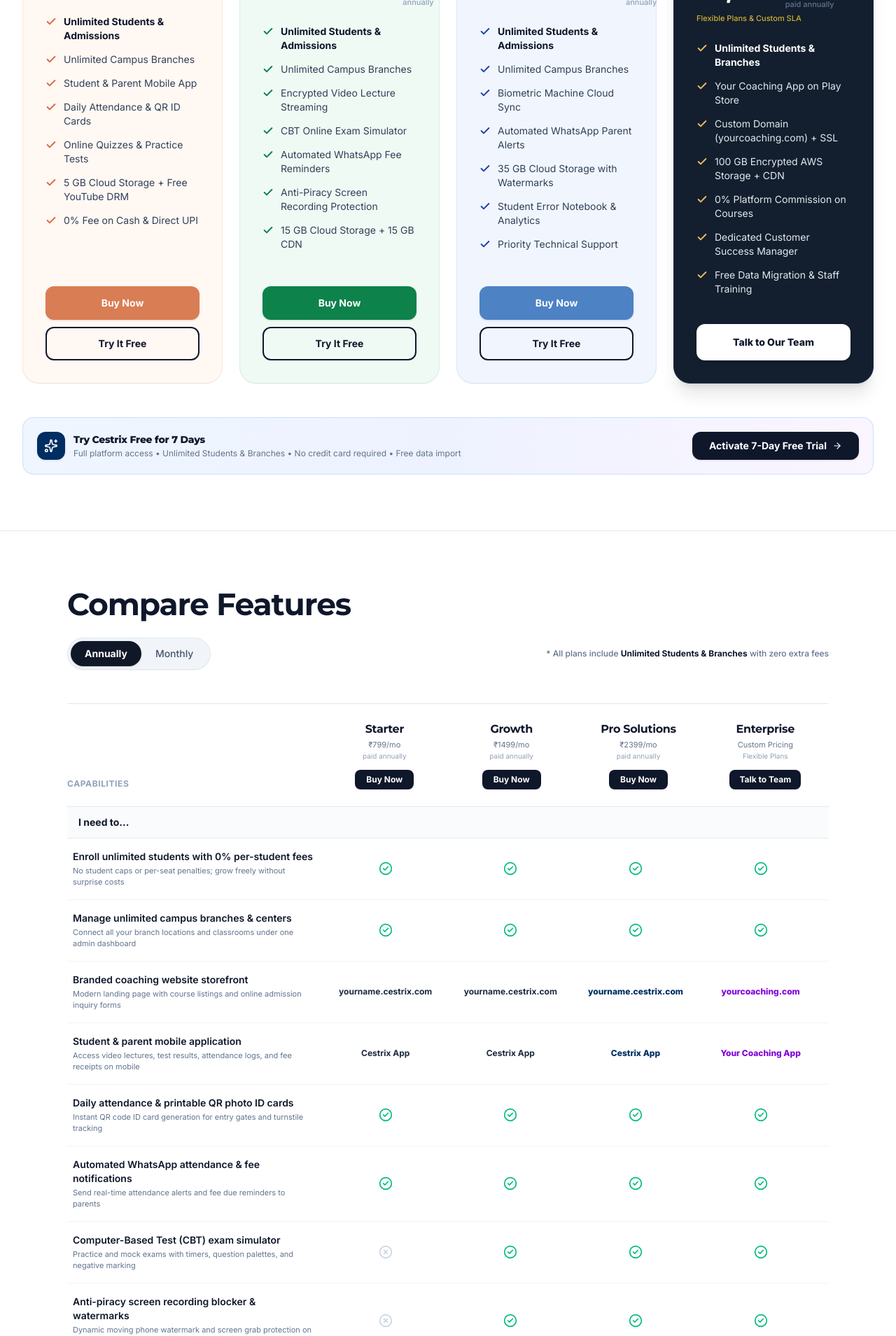
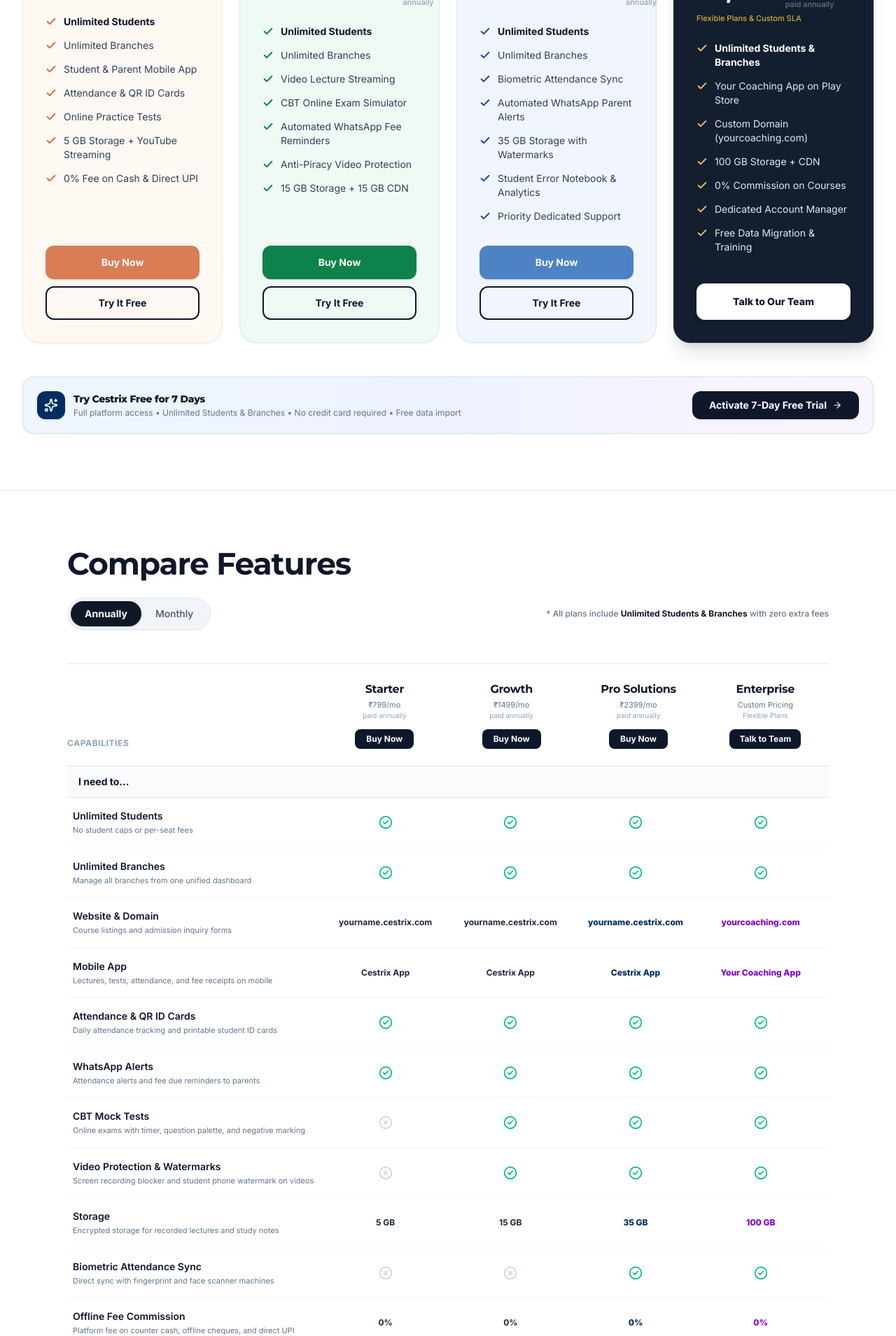
Before and after one commit to ashukumari95/cestrix-_learning, a React (Vite) app: page /pricing in a window 1280 px wide. Shown: the part 660-2569 px from the top of the page at 70% size. Built offline with nearby package versions, Linux system fonts and the light colour scheme.

Commit message:
Simplify pricing table labels, remove redundant words and Keep 100%

```diff
--- a/src/data/pricingData.ts
+++ b/src/data/pricingData.ts
@@ -34,11 +34,11 @@
     annualPrice: 799,
     studentsCap: 'Unlimited Students',
     branchesText: 'Unlimited Branches',
-    storageText: '5 GB Cloud Storage',
-    bandwidthText: 'YouTube DRM + Free Unlimited Streaming',
+    storageText: '5 GB Storage',
+    bandwidthText: 'Free YouTube Streaming',
     whatsappText: 'Unlimited WhatsApp Alerts',
-    commissionBadge: '5% Digital Course Fee',
-    commissionSub: '0% Platform Fee on Offline Cash & Direct UPI',
+    commissionBadge: '5% Course Fee',
+    commissionSub: '0% Fee on Cash & Direct UPI',
     isPopular: false,
     isEnterprise: false,
     cardBorder: 'border-[#FCE7DC] hover:border-orange-300 bg-[#FFF8F3] shadow-sm',
@@ -47,13 +47,13 @@
     ctaLink: '/book-demo?plan=starter',
     diffTag: 'Core Inclusions:',
     features: [
-      'Unlimited Students & Admissions',
-      'Unlimited Campus Branches',
+      'Unlimited Students',
+      'Unlimited Branches',
       'Student & Parent Mobile App',
-      'Daily Attendance & Printable QR ID Cards',
-      'Online MCQ Practice Tests',
-      '5 GB Cloud Storage + Free YouTube DRM',
-      '0% Fee on Counter Cash & Direct UPI'
+      'Attendance & Printable QR ID Cards',
+      'Online Practice Tests',
+      '5 GB Storage + YouTube Streaming',
+      '0% Fee on Cash & Direct UPI'
     ]
   },
   {
@@ -66,11 +66,11 @@
     annualPrice: 1499,
     studentsCap: 'Unlimited Students',
     branchesText: 'Unlimited Branches',
-    storageText: '15 GB Video Storage',
-    bandwidthText: '15 GB CDN + YouTube DRM',
+    storageText: '15 GB Storage',
+    bandwidthText: '15 GB CDN + YouTube',
     whatsappText: 'Unlimited WhatsApp Alerts',
-    commissionBadge: '2% Digital Course Fee',
-    commissionSub: '0% Platform Fee on Offline Cash & Direct UPI',
+    commissionBadge: '2% Course Fee',
+    commissionSub: '0% Fee on Cash & Direct UPI',
     isPopular: false,
     isEnterprise: false,
     cardBorder: 'border-emerald-200/80 hover:border-emerald-300 bg-[#F0FAF4] shadow-sm',
@@ -79,13 +79,13 @@
     ctaLink: '/book-demo?plan=growth',
     diffTag: 'Everything in Starter, plus:',
     features: [
-      'Unlimited Students & Admissions',
-      'Unlimited Campus Branches',
-      'Encrypted Video Lecture Streaming',
-      'NTA-Style CBT Online Exam Engine',
-      'Automated WhatsApp Fee Due Reminders',
-      'Anti-Piracy Screen Recording Protection',
-      '15 GB AWS Cloud Storage + 15 GB CDN'
+      'Unlimited Students',
+      'Unlimited Branches',
+      'Video Lecture Streaming',
+      'CBT Online Exam Simulator',
+      'Automated WhatsApp Fee Reminders',
+      'Anti-Piracy Video Protection',
+      '15 GB Storage + 15 GB CDN'
     ]
   },
   {
@@ -98,11 +98,11 @@
     annualPrice: 2399,
     studentsCap: 'Unlimited Students',
     branchesText: 'Unlimited Branches',
-    storageText: '35 GB AWS Storage',
-    bandwidthText: '35 GB CDN + YouTube DRM',
+    storageText: '35 GB Storage',
+    bandwidthText: '35 GB CDN + YouTube',
     whatsappText: 'Unlimited WhatsApp Alerts',
-    commissionBadge: '1% Digital Course Fee',
-    commissionSub: '0% Platform Fee on Offline Cash & Direct UPI',
+    commissionBadge: '1% Course Fee',
+    commissionSub: '0% Fee on Cash & Direct UPI',
     isPopular: true,
     isEnterprise: false,
     cardBorder: 'border-blue-200/80 hover:border-blue-300 bg-[#F1F6FE] shadow-sm',
@@ -111,12 +111,12 @@
     ctaLink: '/book-demo?plan=pro',
     diffTag: 'Everything in Growth, plus:',
     features: [
-      'Unlimited Students & Admissions',
-      'Unlimited Campus Branches',
-      'Real-Time Biometric Machine Cloud Sync',
+      'Unlimited Students',
+      'Unlimited Branches',
+      'Biometric Machine Attendance Sync',
       'Automated WhatsApp Parent Alerts',
-      'Student Error & Revision Notebook',
-      '35 GB AWS Video Storage with Watermarks',
+      'Student Error Notebook & Analytics',
+      '35 GB Storage with Watermarks',
       'Priority Dedicated Support'
     ]
   },
@@ -130,11 +130,11 @@
     annualPrice: 5599,
     studentsCap: 'Unlimited Students',
     branchesText: 'Unlimited Branches',
-    storageText: '100 GB AWS Storage',
-    bandwidthText: '100 GB CDN + YouTube DRM',
+    storageText: '100 GB Storage',
+    bandwidthText: '100 GB CDN + YouTube',
     whatsappText: 'Unlimited WhatsApp Alerts',
-    commissionBadge: '0% Commission (Keep 100%)',
-    commissionSub: 'Direct T+0 Bank Account Settlement',
+    commissionBadge: '0% Commission',
+    commissionSub: 'Direct T+0 Bank Settlement',
     isPopular: false,
     isEnterprise: true,
     cardBorder: 'border-slate-800 bg-[#131F2E] text-white shadow-xl',
@@ -146,10 +146,10 @@
       'Unlimited Students & Branches',
       'Your Coaching App on Google Play Store',
       'Custom Domain Website (yourcoaching.com)',
-      '100 GB Encrypted AWS Cloud Storage',
-      '0% Commission on Digital Course Sales',
-      'Dedicated Account Manager & VIP SLA',
-      'Free Historical Data Migration & Training'
+      '100 GB Storage + CDN',
+      '0% Commission on Course Sales',
+      'Dedicated Account Manager',
+      'Free Data Migration & Training'
     ]
   }
 ]
--- a/src/pages/PricingPage.tsx
+++ b/src/pages/PricingPage.tsx
@@ -21,108 +21,108 @@
   // Formstack-Style "I need to..." Core Comparison Rows
   const coreFeatureRows = [
     {
-      feature: 'Enroll unlimited students with 0% per-student fees',
-      desc: 'No student caps or per-seat penalties; grow freely without surprise costs',
+      feature: 'Unlimited Students',
+      desc: 'No student caps or per-seat fees',
       starter: true,
       growth: true,
       pro: true,
       enterprise: true
     },
     {
-      feature: 'Manage unlimited campus branches & centers',
-      desc: 'Connect all your branch locations and classrooms under one admin dashboard',
+      feature: 'Unlimited Branches',
+      desc: 'Manage all branches from one unified dashboard',
       starter: true,
       growth: true,
       pro: true,
       enterprise: true
     },
     {
-      feature: 'Branded coaching website storefront',
-      desc: 'Modern landing page with course listings and online admission inquiry forms',
+      feature: 'Website & Domain',
+      desc: 'Course listings and admission inquiry forms',
       starter: 'yourname.cestrix.com',
       growth: 'yourname.cestrix.com',
       pro: 'yourname.cestrix.com',
       enterprise: 'yourcoaching.com'
     },
     {
-      feature: 'Student & parent mobile application',
-      desc: 'Access video lectures, test results, attendance logs, and fee receipts on mobile',
+      feature: 'Mobile App',
+      desc: 'Lectures, tests, attendance, and fee receipts on mobile',
       starter: 'Cestrix App',
       growth: 'Cestrix App',
       pro: 'Cestrix App',
       enterprise: 'Your Coaching App'
     },
     {
-      feature: 'Daily attendance & printable QR photo ID cards',
-      desc: 'Instant QR code ID card generation for entry gates and turnstile tracking',
+      feature: 'Attendance & QR ID Cards',
+      desc: 'Daily attendance tracking and printable student ID cards',
       starter: true,
       growth: true,
       pro: true,
       enterprise: true
     },
     {
-      feature: 'Automated WhatsApp attendance & fee notifications',
-      desc: 'Send real-time attendance alerts and fee due reminders to parents',
+      feature: 'WhatsApp Alerts',
+      desc: 'Attendance alerts and fee due reminders to parents',
       starter: true,
       growth: true,
       pro: true,
       enterprise: true
     },
     {
-      feature: 'Computer-Based Test (CBT) exam simulator',
-      desc: 'Practice and mock exams with timers, question palettes, and negative marking',
+      feature: 'CBT Mock Tests',
+      desc: 'Online exams with timer, question palette, and negative marking',
       starter: false,
       growth: true,
       pro: true,
       enterprise: true
     },
     {
-      feature: 'Anti-piracy screen recording blocker & watermarks',
-      desc: 'Dynamic moving phone watermark and screen grab protection on video playback',
+      feature: 'Video Protection & Watermarks',
+      desc: 'Screen recording blocker and student phone watermark on videos',
       starter: false,
       growth: true,
       pro: true,
       enterprise: true
     },
     {
-      feature: 'Dedicated AWS Cloud video storage',
-      desc: 'High-speed encrypted lecture storage in addition to unlimited YouTube DRM',
-      starter: '5 GB Storage',
-      growth: '15 GB Storage',
-      pro: '35 GB Storage',
-      enterprise: '100 GB Storage'
+      feature: 'Storage',
+      desc: 'Encrypted storage for recorded lectures and study notes',
+      starter: '5 GB',
+      growth: '15 GB',
+      pro: '35 GB',
+      enterprise: '100 GB'
     },
     {
-      feature: 'Real-time Biometric machine cloud API sync',
-      desc: 'Instant hardware integration with ESS, eSSL & ZKTeco fingerprint/face scanners',
+      feature: 'Biometric Attendance Sync',
+      desc: 'Direct sync with fingerprint and face scanner machines',
       starter: false,
       growth: false,
       pro: true,
       enterprise: true
     },
     {
-      feature: 'Offline fee collection commission rate',
-      desc: 'Take-rate on counter cash, offline cheques, and direct academy UPI payments',
-      starter: '0% (Keep 100%)',
-      growth: '0% (Keep 100%)',
-      pro: '0% (Keep 100%)',
-      enterprise: '0% (Keep 100%)'
+      feature: 'Offline Fee Commission',
+      desc: 'Platform fee on counter cash, offline cheques, and direct UPI',
+      starter: '0%',
+      growth: '0%',
+      pro: '0%',
+      enterprise: '0%'
     },
     {
-      feature: '24/7 AI Mathematics & doubt solver (Gemini AI)',
-      desc: 'Enrolled students photo-snap difficult questions for step-by-step guidance',
+      feature: 'AI Doubt Solver',
+      desc: 'Students photo-snap difficult questions for step-by-step guidance',
       starter: false,
       growth: false,
       pro: true,
       enterprise: true
     },
     {
-      feature: 'Done-for-you data migration & staff training',
-      desc: 'Historical Excel student ledger upload & live 1-on-1 Zoom onboarding sessions',
-      starter: 'Self-Service Wizard',
-      growth: '1-on-1 Zoom Session',
-      pro: 'Unlimited Live Training',
-      enterprise: 'VIP Account Director'
+      feature: 'Data Migration & Training',
+      desc: 'Excel student ledger upload and onboarding assistance',
+      starter: 'Self-Service',
+      growth: '1-on-1 Session',
+      pro: 'Live Training',
+      enterprise: 'Dedicated Manager'
     }
   ]
 
@@ -151,10 +151,10 @@
         {
           name: 'Admission Rush Overage Protection',
           desc: 'System resilience during peak intake seasons: software never locks or disrupts operations',
-          starter: 'Free (Zero Lockout)',
-          growth: 'Free (Zero Lockout)',
-          pro: 'Free (Zero Lockout)',
-          enterprise: 'Free (Zero Lockout)'
+          starter: true,
+          growth: true,
+          pro: true,
+          enterprise: true
         },
         {
           name: 'Biometric Machine Hardware Cloud Sync',
@@ -175,10 +175,10 @@
         {
           name: 'Archived Student & Alumni Records',
           desc: 'Retain historical student fee receipts, academic marks, and certificates at zero incremental cost',
-          starter: 'Free Forever',
-          growth: 'Free Forever',
-          pro: 'Free Forever',
-          enterprise: 'Free Forever'
+          starter: true,
+          growth: true,
+          pro: true,
+          enterprise: true
         },
         {
           name: 'Multi-Batch Scheduling & Classroom Mapping',
@@ -195,20 +195,20 @@
       icon: DollarSign,
       items: [
         {
-          name: 'Offline Cash & Direct UPI Take-Rate',
+          name: 'Offline Fee Commission',
           desc: 'Zero platform commission on tuition fees collected at your desk, via cheque, or through direct bank transfers',
-          starter: '0% (Always Free)',
-          growth: '0% (Always Free)',
-          pro: '0% (Always Free)',
-          enterprise: '0% (Always Free)'
+          starter: '0%',
+          growth: '0%',
+          pro: '0%',
+          enterprise: '0%'
         },
         {
-          name: 'Digital Course Sales Platform Fee',
+          name: 'Course Sales Platform Fee',
           desc: 'Transaction fee applied exclusively to self-service digital video courses sold through the app gateway',
           starter: '5%',
           growth: '2%',
-          pro: '1% (Near-Zero)',
-          enterprise: '0% (Keep 100%)'
+          pro: '1%',
+          enterprise: '0%'
         },
         {
           name: 'Installment Schedules & Late Fine Automation',
@@ -241,20 +241,20 @@
       icon: Video,
       items: [
         {
-          name: 'High-Performance Cloud Storage',
-          desc: 'Encrypted AWS S3 cloud storage for recorded lectures, assignments, and curriculum materials',
-          starter: '5 GB Storage',
-          growth: '15 GB Storage',
-          pro: '35 GB Storage',
-          enterprise: '100 GB Storage'
+          name: 'Storage',
+          desc: 'Encrypted cloud storage for recorded lectures, assignments, and curriculum materials',
+          starter: '5 GB',
+          growth: '15 GB',
+          pro: '35 GB',
+          enterprise: '100 GB'
         },
         {
-          name: 'Video Watch-Time & Streaming Bandwidth',
-          desc: 'Global CDN streaming + YouTube Unlisted DRM zero-bandwidth integration (unlimited free HD playback)',
-          starter: 'YouTube DRM (Unlimited)',
-          growth: '15 GB CDN + YouTube DRM',
-          pro: '35 GB CDN + YouTube DRM',
-          enterprise: '100 GB CDN + YouTube DRM'
+          name: 'Video Streaming',
+          desc: 'CDN streaming and YouTube unlisted integration with zero bandwidth limits',
+          starter: 'Unlimited YouTube',
+          growth: '15 GB CDN + YouTube',
+          pro: '35 GB CDN + YouTube',
+          enterprise: '100 GB CDN + YouTube'
         },
         {
           name: 'Anti-Piracy Screen Recording Blocker',
@@ -442,11 +442,11 @@
                   <div className="space-y-3.5 mb-8">
                     <div className="flex items-start gap-2.5 text-xs sm:text-sm text-slate-900">
                       <Check size={16} className="text-[#D96B43] stroke-[3] shrink-0 mt-0.5" />
-                      <span className="font-bold text-slate-900">Unlimited Students & Admissions</span>
+                      <span className="font-bold text-slate-900">Unlimited Students</span>
                     </div>
                     <div className="flex items-start gap-2.5 text-xs sm:text-sm text-slate-700">
                       <Check size={16} className="text-[#D96B43] stroke-[3] shrink-0 mt-0.5" />
-                      <span>Unlimited Campus Branches</span>
+                      <span>Unlimited Branches</span>
                     </div>
                     <div className="flex items-start gap-2.5 text-xs sm:text-sm text-slate-700">
                       <Check size={16} className="text-[#D96B43] stroke-[3] shrink-0 mt-0.5" />
@@ -454,15 +454,15 @@
                     </div>
                     <div className="flex items-start gap-2.5 text-xs sm:text-sm text-slate-700">
                       <Check size={16} className="text-[#D96B43] stroke-[3] shrink-0 mt-0.5" />
-                      <span>Daily Attendance & QR ID Cards</span>
+                      <span>Attendance & QR ID Cards</span>
                     </div>
                     <div className="flex items-start gap-2.5 text-xs sm:text-sm text-slate-700">
                       <Check size={16} className="text-[#D96B43] stroke-[3] shrink-0 mt-0.5" />
-                      <span>Online Quizzes & Practice Tests</span>
+                      <span>Online Practice Tests</span>
                     </div>
                     <div className="flex items-start gap-2.5 text-xs sm:text-sm text-slate-700">
                       <Check size={16} className="text-[#D96B43] stroke-[3] shrink-0 mt-0.5" />
-                      <span>5 GB Cloud Storage + Free YouTube DRM</span>
+                      <span>5 GB Storage + YouTube Streaming</span>
                     </div>
                     <div className="flex items-start gap-2.5 text-xs sm:text-sm text-slate-700">
                       <Check size={16} className="text-[#D96B43] stroke-[3] shrink-0 mt-0.5" />
@@ -526,15 +526,15 @@
                   <div className="space-y-3.5 mb-8">
                     <div className="flex items-start gap-2.5 text-xs sm:text-sm text-slate-900">
                       <Check size={16} className="text-[#0D824B] stroke-[3] shrink-0 mt-0.5" />
-                      <span className="font-bold text-slate-900">Unlimited Students & Admissions</span>
+                      <span className="font-bold text-slate-900">Unlimited Students</span>
                     </div>
                     <div className="flex items-start gap-2.5 text-xs sm:text-sm text-slate-700">
                       <Check size={16} className="text-[#0D824B] stroke-[3] shrink-0 mt-0.5" />
-                      <span>Unlimited Campus Branches</span>
+                      <span>Unlimited Branches</span>
                     </div>
                     <div className="flex items-start gap-2.5 text-xs sm:text-sm text-slate-700">
                       <Check size={16} className="text-[#0D824B] stroke-[3] shrink-0 mt-0.5" />
-                      <span>Encrypted Video Lecture Streaming</span>
+                      <span>Video Lecture Streaming</span>
                     </div>
                     <div className="flex items-start gap-2.5 text-xs sm:text-sm text-slate-700">
                       <Check size={16} className="text-[#0D824B] stroke-[3] shrink-0 mt-0.5" />
@@ -546,11 +546,11 @@
                     </div>
                     <div className="flex items-start gap-2.5 text-xs sm:text-sm text-slate-700">
                       <Check size={16} className="text-[#0D824B] stroke-[3] shrink-0 mt-0.5" />
-                      <span>Anti-Piracy Screen Recording Protection</span>
+                      <span>Anti-Piracy Video Protection</span>
                     </div>
                     <div className="flex items-start gap-2.5 text-xs sm:text-sm text-slate-700">
                       <Check size={16} className="text-[#0D824B] stroke-[3] shrink-0 mt-0.5" />
-                      <span>15 GB Cloud Storage + 15 GB CDN</span>
+                      <span>15 GB Storage + 15 GB CDN</span>
                     </div>
                   </div>
                 </div>
@@ -610,15 +610,15 @@
                   <div className="space-y-3.5 mb-8">
                     <div className="flex items-start gap-2.5 text-xs sm:text-sm text-slate-900">
                       <Check size={16} className="text-[#1E40AF] stroke-[3] shrink-0 mt-0.5" />
-                      <span className="font-bold text-slate-900">Unlimited Students & Admissions</span>
+                      <span className="font-bold text-slate-900">Unlimited Students</span>
                     </div>
                     <div className="flex items-start gap-2.5 text-xs sm:text-sm text-slate-700">
                       <Check size={16} className="text-[#1E40AF] stroke-[3] shrink-0 mt-0.5" />
-                      <span>Unlimited Campus Branches</span>
+                      <span>Unlimited Branches</span>
                     </div>
                     <div className="flex items-start gap-2.5 text-xs sm:text-sm text-slate-700">
                       <Check size={16} className="text-[#1E40AF] stroke-[3] shrink-0 mt-0.5" />
-                      <span>Biometric Machine Cloud Sync</span>
+                      <span>Biometric Attendance Sync</span>
                     </div>
                     <div className="flex items-start gap-2.5 text-xs sm:text-sm text-slate-700">
                       <Check size={16} className="text-[#1E40AF] stroke-[3] shrink-0 mt-0.5" />
@@ -626,7 +626,7 @@
                     </div>
                     <div className="flex items-start gap-2.5 text-xs sm:text-sm text-slate-700">
                       <Check size={16} className="text-[#1E40AF] stroke-[3] shrink-0 mt-0.5" />
-                      <span>35 GB Cloud Storage with Watermarks</span>
+                      <span>35 GB Storage with Watermarks</span>
                     </div>
                     <div className="flex items-start gap-2.5 text-xs sm:text-sm text-slate-700">
                       <Check size={16} className="text-[#1E40AF] stroke-[3] shrink-0 mt-0.5" />
@@ -634,7 +634,7 @@
                     </div>
                     <div className="flex items-start gap-2.5 text-xs sm:text-sm text-slate-700">
                       <Check size={16} className="text-[#1E40AF] stroke-[3] shrink-0 mt-0.5" />
-                      <span>Priority Technical Support</span>
+                      <span>Priority Dedicated Support</span>
                     </div>
                   </div>
                 </div>
@@ -709,23 +709,23 @@
                     </div>
                     <div className="flex items-start gap-2.5 text-xs sm:text-sm text-slate-200">
                       <Check size={16} className="text-[#E8BA64] stroke-[3] shrink-0 mt-0.5" />
-                      <span>Custom Domain (yourcoaching.com) + SSL</span>
+                      <span>Custom Domain (yourcoaching.com)</span>
                     </div>
                     <div className="flex items-start gap-2.5 text-xs sm:text-sm text-slate-200">
                       <Check size={16} className="text-[#E8BA64] stroke-[3] shrink-0 mt-0.5" />
-                      <span>100 GB Encrypted AWS Storage + CDN</span>
+                      <span>100 GB Storage + CDN</span>
                     </div>
                     <div className="flex items-start gap-2.5 text-xs sm:text-sm text-slate-200">
                       <Check size={16} className="text-[#E8BA64] stroke-[3] shrink-0 mt-0.5" />
-                      <span>0% Platform Commission on Courses</span>
+                      <span>0% Commission on Courses</span>
                     </div>
                     <div className="flex items-start gap-2.5 text-xs sm:text-sm text-slate-200">
                       <Check size={16} className="text-[#E8BA64] stroke-[3] shrink-0 mt-0.5" />
-                      <span>Dedicated Customer Success Manager</span>
+                      <span>Dedicated Account Manager</span>
                     </div>
                     <div className="flex items-start gap-2.5 text-xs sm:text-sm text-slate-200">
                       <Check size={16} className="text-[#E8BA64] stroke-[3] shrink-0 mt-0.5" />
-                      <span>Free Data Migration & Staff Training</span>
+                      <span>Free Data Migration & Training</span>
                     </div>
                   </div>
                 </div>
```
